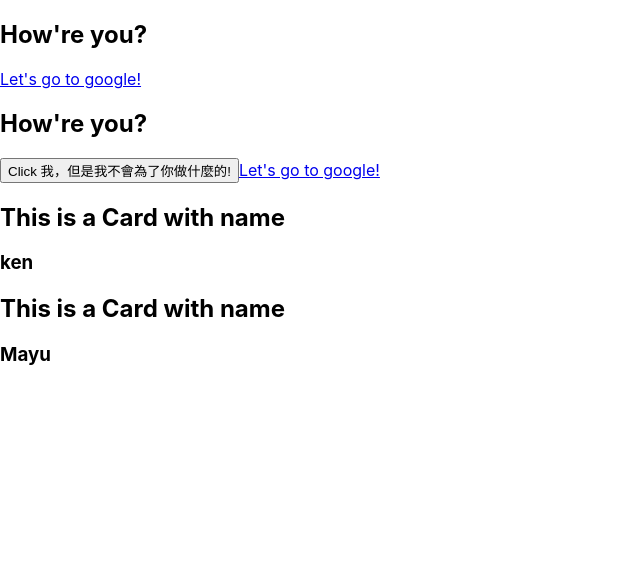
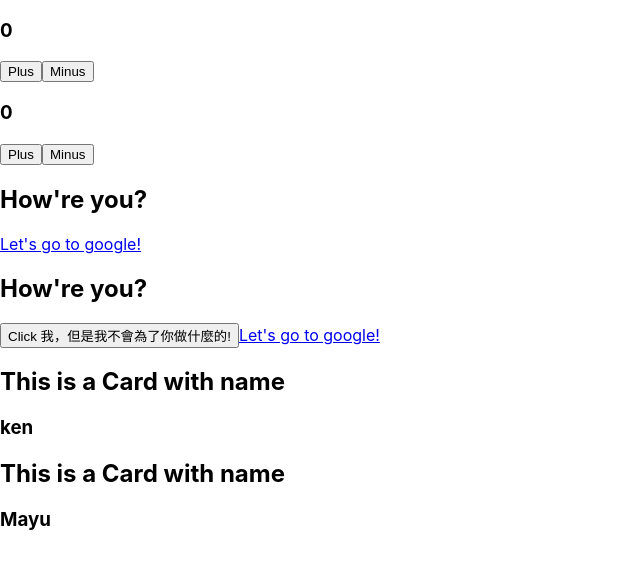
Before and after one commit to YouMinTW/react-tutorial, a React (Create React App) app: page / in a window 1280 px wide. Shown: the top 568 px of the page, without its empty margins (0-640 px from the left). Built offline with nearby package versions, Linux system fonts and the light colour scheme.

Commit message:
來個Counter玩玩好了

```diff
--- a/src/App.js
+++ b/src/App.js
@@ -2,12 +2,15 @@ import React from 'react';
 import Card from './Card'
 import CardWithLink from './CardWithLink';
 import OldStyleCardWithLink from './OldStyleCardWithLink';
+import Counter from './Counter'
 // 來寫個從外部引進的元件吧!
 // 再來寫個含有 h2 (how're you), a (let's google導去google)的元件吧
 
 function App() {
   return (
     <div className="App">
+      <Counter />
+      <Counter />
       <CardWithLink />
       <OldStyleCardWithLink />
       <Card name='ken'></Card>
--- /dev/null
+++ b/src/Counter.js
@@ -0,0 +1,13 @@
+import React from 'react'
+
+const Counter = () => {
+  const [ count, setCount] = React.useState(0)
+  return(
+  <>
+    <h3>{count}</h3>
+    <button onClick={()=> setCount(count+1)}>Plus</button>
+    <button onClick={()=> setCount(count-1)}>Minus</button>
+  </>
+  )
+}
+export default Counter
```
